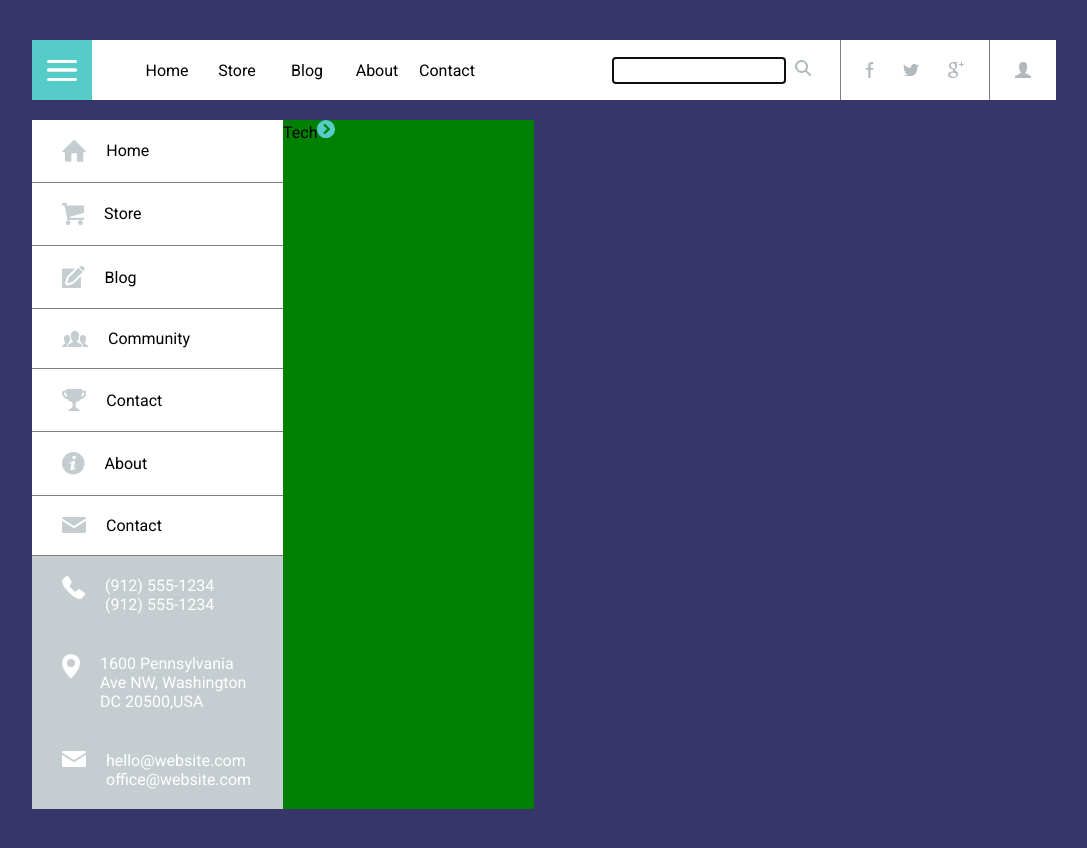
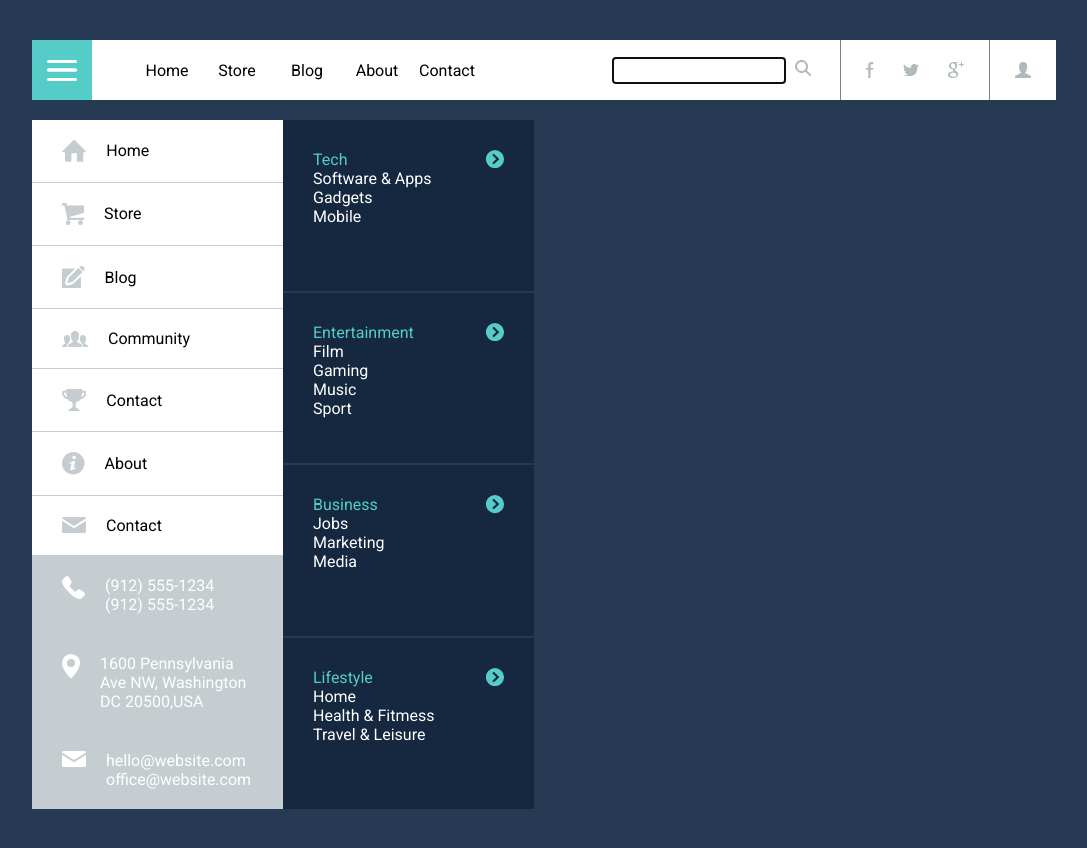
Before and after one commit to kacperKaseja/WeeklyWebDevChallenge-4, a plain HTML site: page index.html in a window 1280 px wide. Shown: the whole page, without its empty margins (96-1183 px from the left). Drawn offline with Linux system fonts and the light colour scheme.

Commit message:
Add Html And Sytle do right-menu section

```diff
--- a/index.html
+++ b/index.html
@@ -159,9 +159,6 @@
                         </p>
                     </div>
                 </div>
-                <div class="side-menu__right">
-
-                </div>
 
             </div>
             <div class="side-menu__right">
@@ -173,9 +170,86 @@
                                 d="M554.982,221.072A9.073,9.073,0,1,1,564,212,9.054,9.054,0,0,1,554.982,221.072Zm-1.233-14.126a.9.9,0,0,0-.625.248l-.312.3a.819.819,0,0,0,0,1.2l3.435,3.318-3.435,3.285a.822.822,0,0,0,0,1.2l.312.3a.914.914,0,0,0,1.251,0l4.044-3.867a.045.045,0,0,1,.011-.008l.009-.006.312-.3a.828.828,0,0,0,0-1.2l-.312-.3-.01-.007-.01-.007-4.044-3.9A.9.9,0,0,0,553.749,206.946Z"
                                 transform="translate(-545.968 -202.927)" fill="#56ccc8" />
                         </svg>
+                    </p>
+                    <ul>
+                        <li>
+                            <a href="#">Software & Apps</a>
+                        </li>
+                        <li>
+                            <a href="#">Gadgets</a>
+                        </li>
+                        <li>
+                            <a href="#">Mobile</a>
+                        </li>
+                    </ul>
+                </div>
+                <div class="right__item">
+                    <p class="right__item-some">
+                        Entertainment<svg xmlns="http://www.w3.org/2000/svg" width="18.03" height="18.145"
+                            viewBox="0 0 18.03 18.145">
+                            <path id="arrow"
+                                d="M554.982,221.072A9.073,9.073,0,1,1,564,212,9.054,9.054,0,0,1,554.982,221.072Zm-1.233-14.126a.9.9,0,0,0-.625.248l-.312.3a.819.819,0,0,0,0,1.2l3.435,3.318-3.435,3.285a.822.822,0,0,0,0,1.2l.312.3a.914.914,0,0,0,1.251,0l4.044-3.867a.045.045,0,0,1,.011-.008l.009-.006.312-.3a.828.828,0,0,0,0-1.2l-.312-.3-.01-.007-.01-.007-4.044-3.9A.9.9,0,0,0,553.749,206.946Z"
+                                transform="translate(-545.968 -202.927)" fill="#56ccc8" />
+                        </svg>
+                    </p>
+                    <ul>
+                        <li>
+                            <a href="#">Film</a>
+                        </li>
+                        <li>
+                            <a href="#">Gaming</a>
+                        </li>
+                        <li>
+                            <a href="#">Music</a>
+                        </li>
+                        <li>
+                            <a href="#">Sport</a>
+                        </li>
+                    </ul>
+                </div>
+                <div class="right__item">
+                    <p class="right__item-some">
+                        Business<svg xmlns="http://www.w3.org/2000/svg" width="18.03" height="18.145"
+                            viewBox="0 0 18.03 18.145">
+                            <path id="arrow"
+                                d="M554.982,221.072A9.073,9.073,0,1,1,564,212,9.054,9.054,0,0,1,554.982,221.072Zm-1.233-14.126a.9.9,0,0,0-.625.248l-.312.3a.819.819,0,0,0,0,1.2l3.435,3.318-3.435,3.285a.822.822,0,0,0,0,1.2l.312.3a.914.914,0,0,0,1.251,0l4.044-3.867a.045.045,0,0,1,.011-.008l.009-.006.312-.3a.828.828,0,0,0,0-1.2l-.312-.3-.01-.007-.01-.007-4.044-3.9A.9.9,0,0,0,553.749,206.946Z"
+                                transform="translate(-545.968 -202.927)" fill="#56ccc8" />
+                        </svg>
+                    </p>
+                    <ul>
+                        <li>
+                            <a href="#">Jobs</a>
+                        </li>
+                        <li>
+                            <a href="#">Marketing</a>
+                        </li>
+                        <li>
+                            <a href="#">Media</a>
+                        </li>
+                    </ul>
+                </div>
+                <div class="right__item">
+                    <p class="right__item-some">
+                        Lifestyle<svg xmlns="http://www.w3.org/2000/svg" width="18.03" height="18.145"
+                            viewBox="0 0 18.03 18.145">
+                            <path id="arrow"
+                                d="M554.982,221.072A9.073,9.073,0,1,1,564,212,9.054,9.054,0,0,1,554.982,221.072Zm-1.233-14.126a.9.9,0,0,0-.625.248l-.312.3a.819.819,0,0,0,0,1.2l3.435,3.318-3.435,3.285a.822.822,0,0,0,0,1.2l.312.3a.914.914,0,0,0,1.251,0l4.044-3.867a.045.045,0,0,1,.011-.008l.009-.006.312-.3a.828.828,0,0,0,0-1.2l-.312-.3-.01-.007-.01-.007-4.044-3.9A.9.9,0,0,0,553.749,206.946Z"
+                                transform="translate(-545.968 -202.927)" fill="#56ccc8" />
+                        </svg>
+                    </p>
+                    <ul>
+                        <li>
+                            <a href="#">Home</a>
+                        </li>
+                        <li>
+                            <a href="#">Health & Fitmess</a>
+                        </li>
+                        <li>
+                            <a href="#">Travel & Leisure</a>
+                        </li>
+                    </ul>
+                </div>
 
-                    </p>
-                </div>
             </div>
         </section>
     </div>
--- a/scss/_default.scss
+++ b/scss/_default.scss
@@ -11,7 +11,7 @@ html {
 }
 
 body {
-    background: rgb(54, 54, 107);
+    background: #263A54;
     font-size: 1.6em;
 }
 
--- a/scss/_side-menu.scss
+++ b/scss/_side-menu.scss
@@ -15,7 +15,7 @@
         }
 
         .list__item {
-            border-bottom: 1px solid gray;
+            border-bottom: 1px solid #c5cdd1;
             padding: 20px 20px;
             display: flex;
             align-items: center;
@@ -33,14 +33,12 @@
             .side-menu__link {
                 text-decoration: none;
                 color: black;
-
             }
         }
     }
 
     &__contact {
         background-color: #c5cdd1;
-        // padding: 20px 20px;
         display: flex;
         flex-direction: column;
 
@@ -59,14 +57,43 @@
 
         .contact__item {
             display: flex;
-            // align-items: center;
             padding: 20px 20px;
-
         }
     }
 
     &__right {
         grid-column: 2/3;
-        background-color: green;
+        background-color: #152840;
+        display: flex;
+        flex-direction: column;
+        justify-content: space-between;
+
+        .right__item {
+            padding: 30px 30px;
+            border-bottom: 2px solid #263A54;
+            flex: 1 1;
+
+
+            &:last-child {
+                border-bottom: none;
+            }
+
+            p {
+                color: #56CCC8;
+                display: flex;
+                justify-content: space-between;
+            }
+
+            ul {
+                list-style: none;
+
+                li {
+                    a {
+                        color: white;
+                        text-decoration: none;
+                    }
+                }
+            }
+        }
     }
 }
```
Also changed, not shown: css/style.css, 1 other file.
